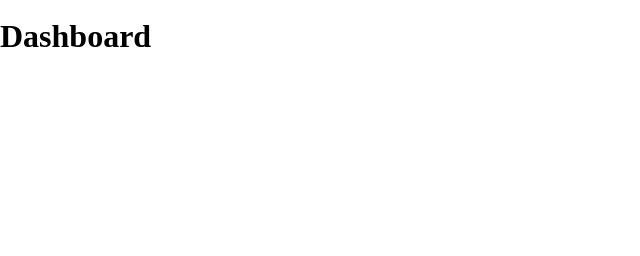
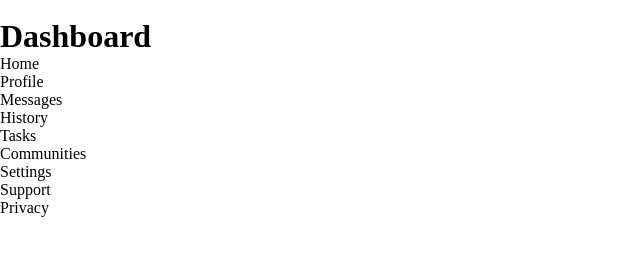
Before and after one commit to tylerwood26/admin-dashboard, a plain HTML site: page index.html in a window 1280 px wide. Shown: the whole page, without its empty margins (0-640 px from the left). Drawn offline with Linux system fonts and the light colour scheme.

Commit message:
Add sidebar content

```diff
--- a/index.html
+++ b/index.html
@@ -14,7 +14,21 @@
                 <h1>Dashboard</h1>
             </div>
             <div class="link-group-1">
-
+                <ul>
+                    <li><img>Home</li>
+                    <li><img>Profile</li>
+                    <li><img>Messages</li>
+                    <li><img>History</li>
+                    <li><img>Tasks</li>
+                    <li><img>Communities</li>
+                </ul>
+            </div>
+            <div class="link-group-2">
+                <ul>
+                    <li><img>Settings</li>
+                    <li><img>Support</li>
+                    <li><img>Privacy</li>
+                </ul>
             </div>
         </div>
         <div class="nav">
```
